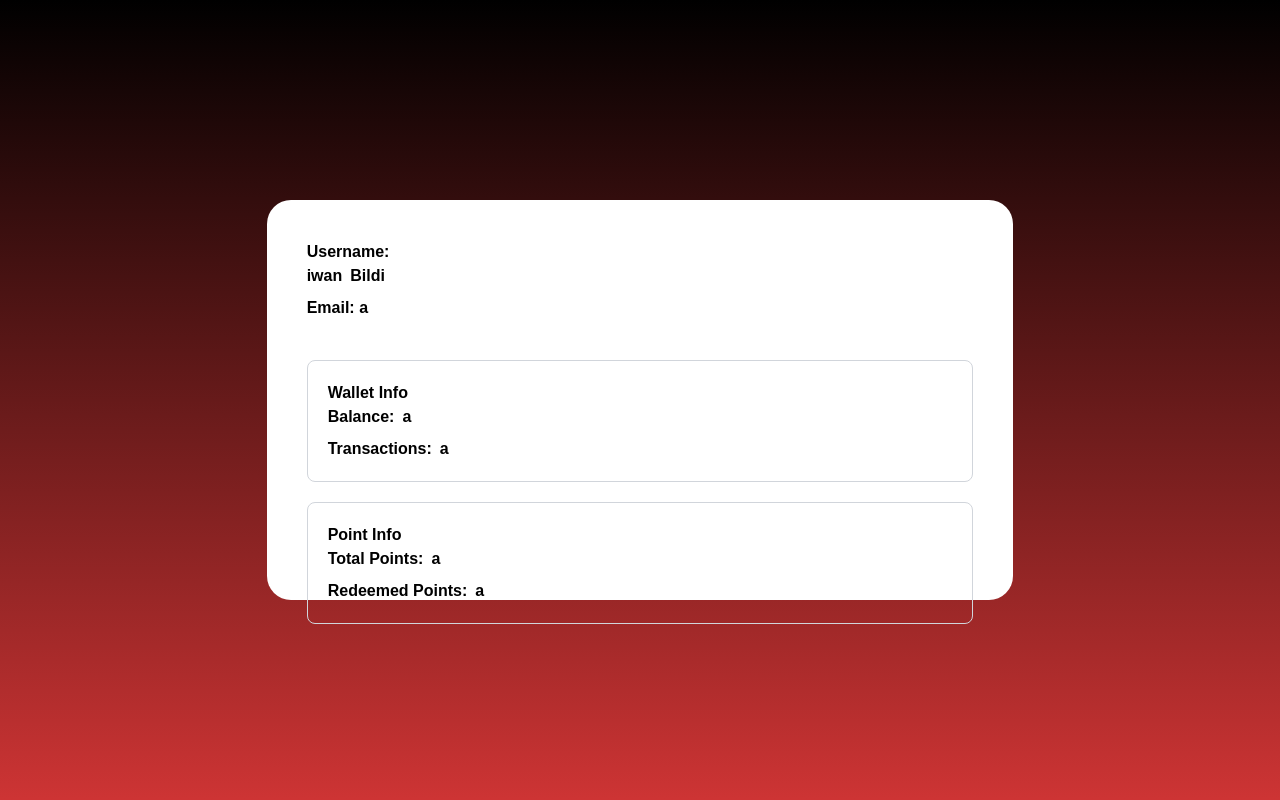
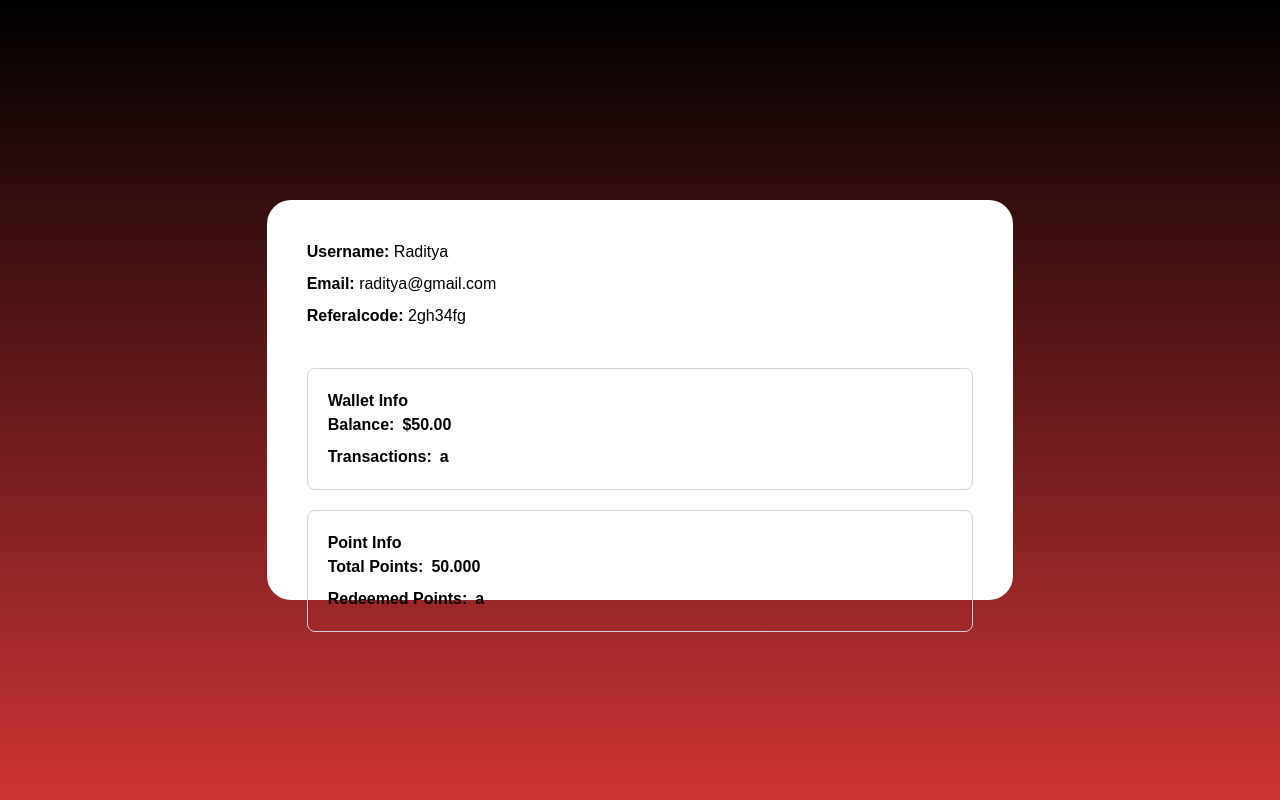
Before and after one commit to MasRfif/MiniProt, a Next.js app in the folder Web/: page /user in a window 1280 px wide. Shown: the top 800 px of the page. Built offline with nearby package versions, Linux system fonts and the light colour scheme.

Commit message:
tweeking user

```diff
--- a/Web/src/app/(page)/Login/page.tsx
+++ b/Web/src/app/(page)/Login/page.tsx
@@ -15,6 +15,7 @@ export default function Login() {
     const data = { email, password };
 
     try {
+      const res = await fetch("http://localhost:8069/api/v1/auth/login", {
         method: "POST",
         headers: { "Content-Type": "application/json" },
         body: JSON.stringify(data),
@@ -27,7 +28,6 @@ export default function Login() {
       } else {
         alert("Invalid username or password.");
       }
-
     } catch (error) {
       console.error(error);
     }
@@ -44,9 +44,7 @@ export default function Login() {
           <Background />
           <div className="bg-white backdrop-filter backdrop-blur-sm rounded-3xl  flex-col top-0  items-center justify-center p-9 w-[450px] h-96">
             <form onSubmit={handleSubmit}>
-
               <h1 className="text-3xl font-bold mb-6 text-black ">Log In</h1>
-
 
               <div className="mb-4">
                 <div className="w-[380px]">
@@ -102,7 +100,7 @@ export default function Login() {
                 </label>
                 <a
                   className="inline-block align-baseline font-bold text-sm text-red-600 hover:text-yellow-950"
-                  href="/SignUp"
+                  href="/signup"
                 >
                   Sign Up
                 </a>
@@ -118,24 +116,6 @@ export default function Login() {
             </form>
           </div>
         </section>
-        {/* <section className="flex justify-center items-center w-full h-full ">
-          <div className="bg-black w-[95%] h-[95%] rounded-xl overflow-hidden shadow-md"> */}
-        {/* <div className=" bg-red-900/60 absolute top-6  w-[62.2%] h-[95%] rounded-xl " /> */}
-        {/* <form className="absolute w-[63%] h-[95%] p-9 flex flex-col text-black text-5xl font-bold items-center justify-end">
-              Lorem ipsum dolor sit amet consectetur, adipisicing elit. Id
-              mollitia beatae dignissimos quos ab eligendi officia accusamus et!
-              Ut dolore minima pariatur illo voluptatibus, eaque iste harum
-              consequatur nesciunt ipsa.
-            </form>
-            <Image
-              className="top-0 object-cover bg-black w-[100%] h-[100%] rounded-xl overflow-hidden"
-              src="/test1.jpeg"
-              alt="/"
-              width={500}
-              height={500} */}
-        {/* /> */}
-        {/* </div>
-        </section> */}
       </section>
     </>
   );
--- a/Web/src/app/(page)/admin/page.tsx
+++ b/Web/src/app/(page)/admin/page.tsx
@@ -1,7 +1,9 @@
 export default function adminPg() {
   return (
     <>
-      <h1>aaaa</h1>
+      <section className="w-full h-screen bg-black">
+        <div className=""></div>
+      </section>
     </>
   );
 }
--- a/Web/src/app/(page)/user/page.tsx
+++ b/Web/src/app/(page)/user/page.tsx
@@ -4,18 +4,23 @@ export default function UserPage() {
       <section className=" w-full h-screen flex  justify-center items-center font-bold  bg-gradient-to-b from-black to-red-700/90">
         <div className="flex w-7/12 h-1/2 rounded-3xl bg-white">
           <div className="w-[250rem] p-10">
-            <h1 className="font-extrabold">Username:</h1>
-            <div className="flex  items-center space-x-2">
-              <p>iwan</p>
-              <p>Bildi</p>
-            </div>
-            <p className="mt-2">Email: a</p>
+            <h1 className="font-extrabold">
+              Username: <span className="font-light">Raditya</span>
+            </h1>
+
+            <h1 className="mt-2">
+              Email: <span className="font-light"> raditya@gmail.com</span>{" "}
+            </h1>
+
+            <h1 className="mt-2">
+              Referalcode: <span className="font-light">2gh34fg</span>
+            </h1>
 
             <div className="mt-10 border border-gray-300 rounded-lg p-5">
               <h2 className="font-semibold">Wallet Info</h2>
               <div className="flex items-center space-x-2">
                 <p>Balance:</p>
-                <p>a</p>
+                <p>$50.00</p>
               </div>
               <div className="flex items-center space-x-2 mt-2">
                 <p>Transactions:</p>
@@ -27,7 +32,7 @@ export default function UserPage() {
               <h2 className="font-semibold">Point Info</h2>
               <div className="flex items-center space-x-2">
                 <p>Total Points:</p>
-                <p>a</p>
+                <p>50.000</p>
               </div>
               <div className="flex items-center space-x-2 mt-2">
                 <p>Redeemed Points:</p>
--- a/Web/src/components/1.Header/Navbar.tsx
+++ b/Web/src/components/1.Header/Navbar.tsx
@@ -7,7 +7,7 @@ import { useState, useEffect } from "react";
 export default function Navbar() {
   const [isOpen, setIsOpen] = useState(false);
   const [isSearchOpen, setIsSearchOpen] = useState(true);
-  const [isLoggedIn, setIsLoggedIn] = useState(false);
+  const [isLoggedIn, setIsLoggedIn] = useState(true);
 
   const navLinks = [
     { name: "Home", href: "/Home" },
```
